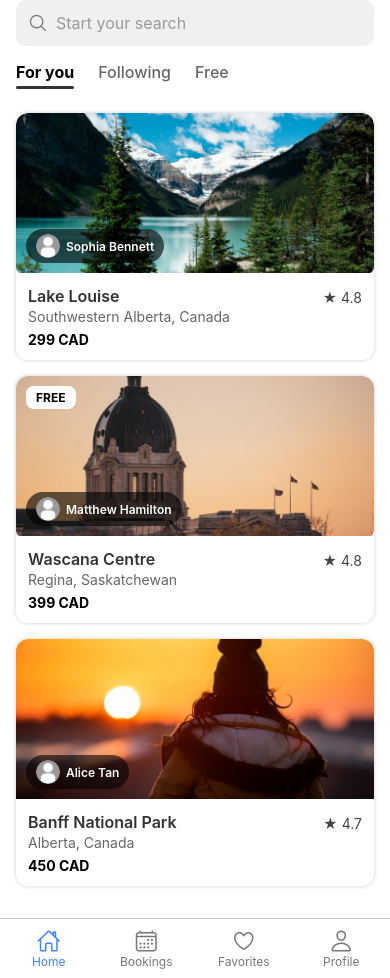
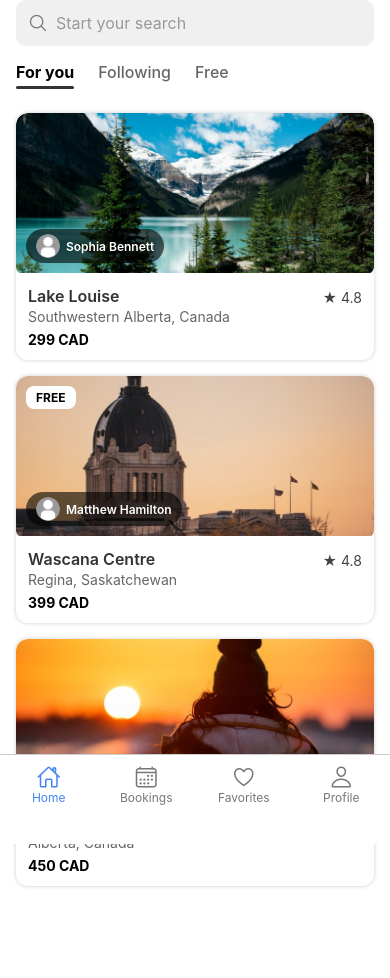
Before and after one commit to nargespms/Tourology, a React Native app in the folder Client/: screen /TravelerHome in a window 390 px wide. After the commit the page ends 918 px from the top, so only its background shows below. Built offline with nearby package versions, Linux system fonts and the light colour scheme.

Commit message:
fix for modal

```diff
--- a/Client/app/components/FeedbackForm.tsx
+++ b/Client/app/components/FeedbackForm.tsx
@@ -68,6 +68,7 @@ const styles = StyleSheet.create({
     alignItems: "center",
   },
   feedbackWrapper: {
+    paddingBottom: 50,
     width: "100%",
   },
   feedbackHeader: {
@@ -80,9 +81,10 @@ const styles = StyleSheet.create({
     fontWeight: "bold",
   },
   subtitle: {
-    fontSize: 14,
+    fontSize: 15,
     color: "#666",
     marginBottom: 12,
+    marginTop: 4,
   },
   starsContainer: {
     flexDirection: "row",
--- a/Client/app/screens/TravelerBookings.tsx
+++ b/Client/app/screens/TravelerBookings.tsx
@@ -173,6 +173,6 @@ const styles = StyleSheet.create({
     textAlign: "center",
   },
   feedbackContainer: {
-    minHeight: "50%",
+    minHeight: "60%",
   },
 });
--- a/Client/app/screens/TravelerHome.tsx
+++ b/Client/app/screens/TravelerHome.tsx
@@ -73,13 +73,12 @@ const TravelerHome: React.FC = () => {
 
   return (
     <SafeAreaView style={styles.container}>
-      <View>
+      <View style={styles.contentWrapper}>
         <SearchBar
           placeholder="Start your search"
           onSearch={handleSearch}
-          onClearSearch={() => setIsSearchOpen(false)} // Hide search result overlay when cleared
+          onClearSearch={() => setIsSearchOpen(false)}
         />
-      </View>
         <View>
           <CustomTabs
             tabs={TABS}
@@ -99,9 +98,9 @@ const TravelerHome: React.FC = () => {
             }
             keyExtractor={(item) => item.id}
             renderItem={({ item }) => <TourCard data={item} />}
-          contentContainerStyle={{ paddingHorizontal: 16, paddingVertical: 16 }}
+            contentContainerStyle={styles.listContent}
           />
-
+          {/* Search Results Overlay */}
           {isSearchOpen && (
             <SearchResults
               searchQuery={searchValue}
@@ -110,11 +109,16 @@ const TravelerHome: React.FC = () => {
             />
           )}
         </View>
+      </View>
+
+      {/* Bottom Navigation Bar */}
+      <View style={styles.navbarWrapper}>
         <BottomNavBar
           items={travelerNavbar}
           currentTab={"Home"}
           onTabPress={handleBottomNavChange}
         />
+      </View>
     </SafeAreaView>
   );
 };
@@ -126,4 +130,20 @@ const styles = StyleSheet.create({
     flex: 1,
     backgroundColor: "#fff",
   },
+  contentWrapper: {
+    flex: 1, // This makes sure everything above the navbar takes full height
+  },
+  listContent: {
+    paddingHorizontal: 16,
+    paddingVertical: 16,
+    flexGrow: 1, // Ensures FlatList grows to fill available space
+  },
+  navbarWrapper: {
+    position: "absolute",
+    bottom: 0,
+    left: 0,
+    right: 0,
+    height: 90, // Matches BottomNavBar height
+    backgroundColor: "#fff",
+  },
 });
```
Lines whose indentation alone changed are shown as unchanged.
